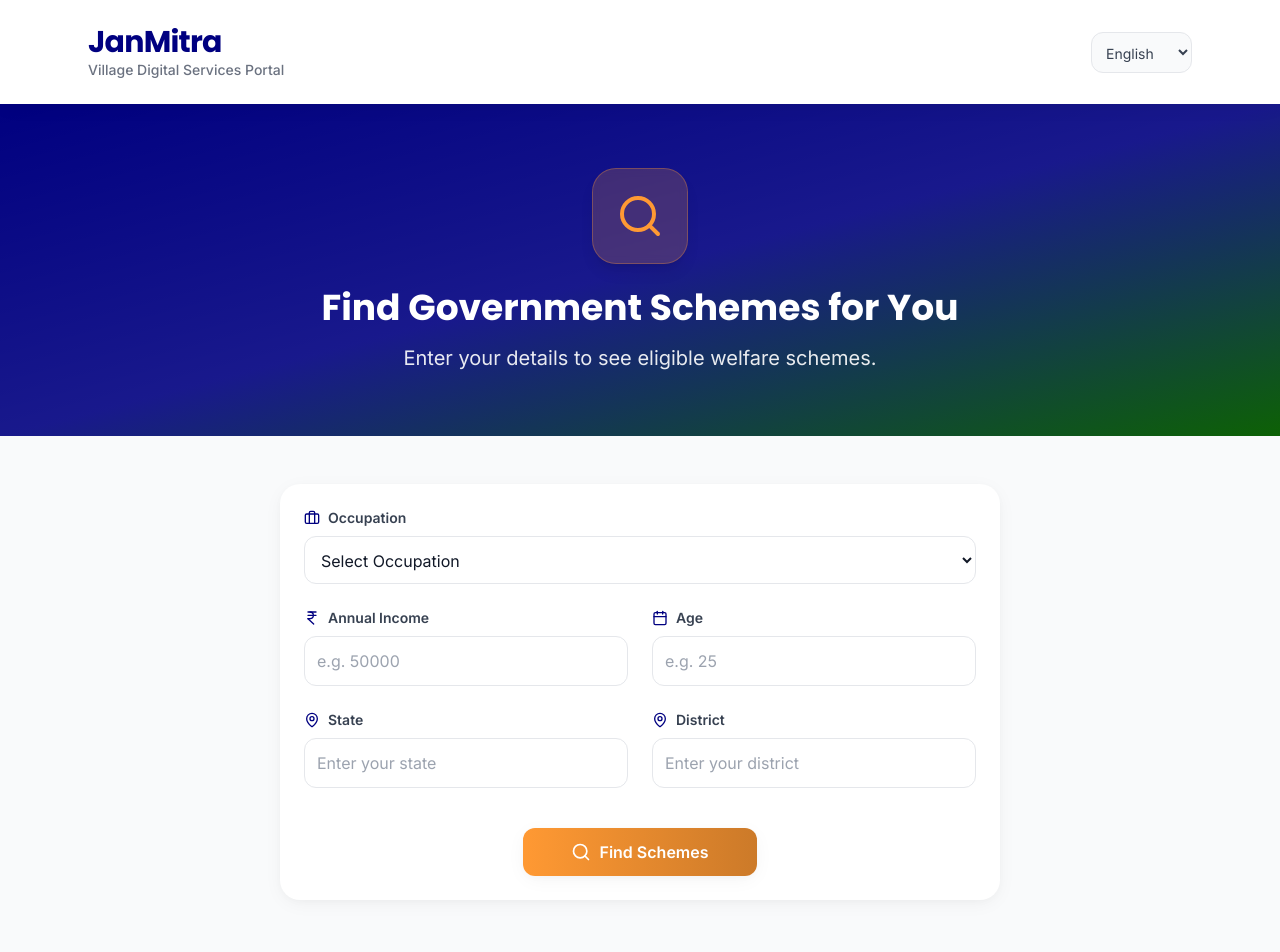
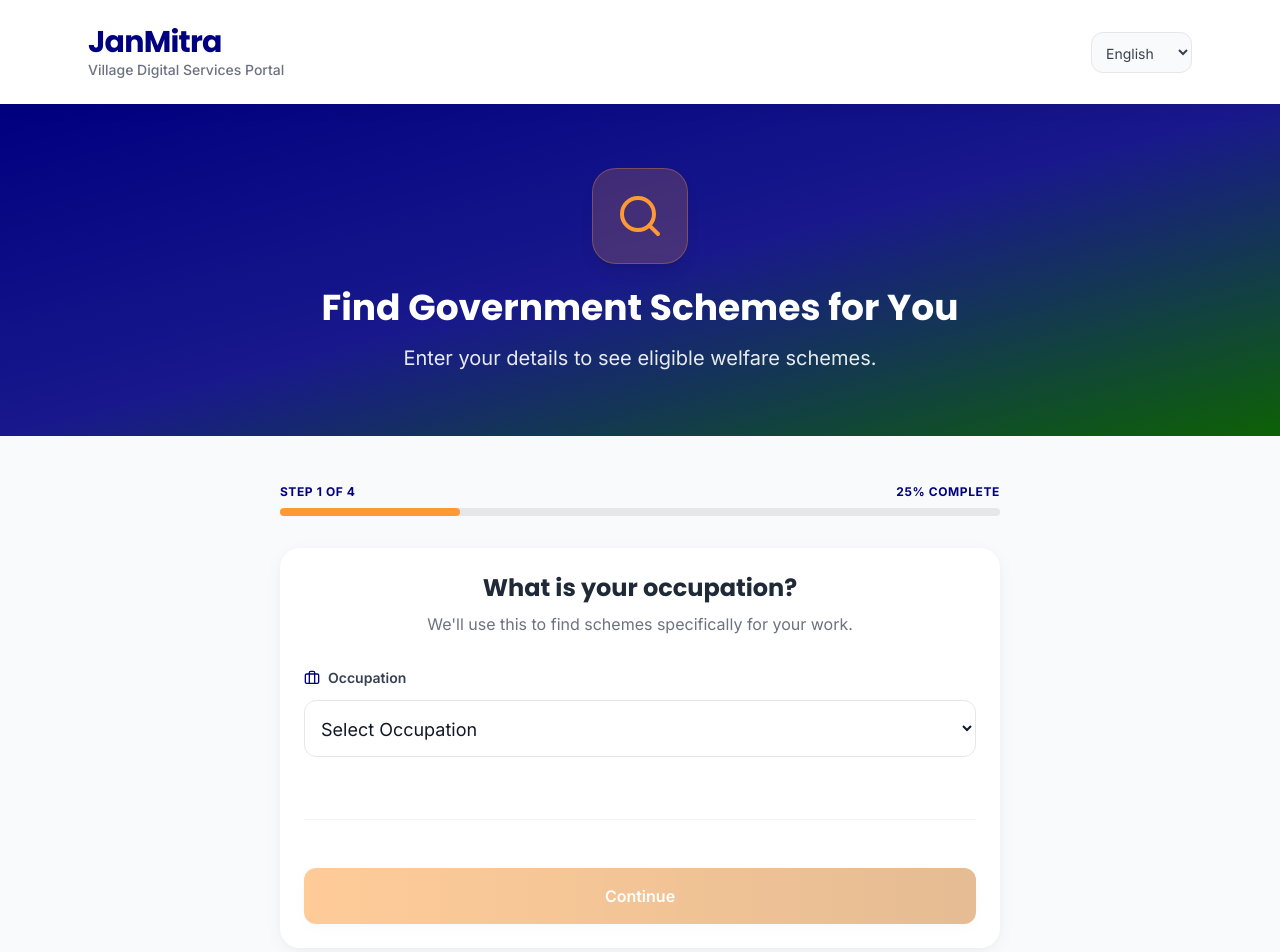
Before and after one commit to yellowgram1543/jamitra-portal, a React (Vite) app in the folder janmitra-portal/: page /schemes in a window 1280 px wide. Shown: the top 952 px of the page. Built offline with nearby package versions, Linux system fonts and the light colour scheme.

Commit message:
transformed the Scheme Recommender into an interactive page

```diff
--- a/janmitra-portal/src/pages/SchemeRecommender.jsx
+++ b/janmitra-portal/src/pages/SchemeRecommender.jsx
@@ -28,6 +28,9 @@ function SchemeRecommender() {
     district: ""
   });
 
+  const [step, setStep] = useState(1);
+  const totalSteps = 4;
+
   const [showResults, setShowResults] = useState(false);
   const [schemes, setSchemes] = useState([]);
   const [loading, setLoading] = useState(false);
@@ -40,8 +43,25 @@ function SchemeRecommender() {
     });
   };
 
+  const nextStep = () => {
+    if (step < totalSteps) setStep(step + 1);
+  };
+
+  const prevStep = () => {
+    if (step > 1) setStep(step - 1);
+  };
+
+  const isStepValid = () => {
+    switch (step) {
+      case 1: return formData.occupation !== "";
+      case 2: return formData.income !== "" && formData.age !== "";
+      case 3: return formData.state !== "" && formData.district !== "";
+      default: return true;
+    }
+  };
+
   const handleSubmit = async (e) => {
-    e.preventDefault();
+    if (e) e.preventDefault();
     setLoading(true);
     setError(null);
     setShowResults(false);
@@ -89,13 +109,35 @@ function SchemeRecommender() {
         </p>
       </section>
 
+      {/* Progress Bar */}
+      {!showResults && (
+        <div className="max-w-3xl mx-auto pt-12 px-6">
+          <div className="flex justify-between mb-2">
+            <span className="text-xs font-bold text-brand-navy uppercase tracking-wider">Step {step} of {totalSteps}</span>
+            <span className="text-xs font-bold text-brand-navy uppercase tracking-wider">{Math.round((step / totalSteps) * 100)}% Complete</span>
+          </div>
+          <div className="w-full bg-gray-200 rounded-full h-2">
+            <div
+              className="bg-brand-saffron h-2 rounded-full transition-all duration-500 ease-out"
+              style={{ width: `${(step / totalSteps) * 100}%` }}
+            ></div>
+          </div>
+        </div>
+      )}
+
       {/* Form Section */}
-      <main className="max-w-3xl mx-auto py-12 px-6">
-        <div className="card-elevated">
-          <form onSubmit={handleSubmit} className="space-y-6">
-            <div className="grid grid-cols-1 md:grid-cols-2 gap-6">
-              <div className="md:col-span-2">
-                <label className="flex items-center gap-2 text-sm font-semibold text-gray-700 mb-2">
+      <main className="max-w-3xl mx-auto py-8 px-6">
+        {!showResults && (
+          <div className="card-elevated min-h-[400px] flex flex-col justify-between">
+            <div className="fade-in">
+              {step === 1 && (
+                <div className="space-y-6">
+                  <div className="text-center mb-8">
+                    <h3 className="text-2xl font-bold text-gray-800 mb-2">What is your occupation?</h3>
+                    <p className="text-gray-500">We'll use this to find schemes specifically for your work.</p>
+                  </div>
+                  <div>
+                    <label className="flex items-center gap-2 text-sm font-semibold text-gray-700 mb-3">
                       <Briefcase size={16} className="text-brand-navy" />
                       {t.occupation}
                     </label>
@@ -103,7 +145,7 @@ function SchemeRecommender() {
                       name="occupation"
                       required
                       onChange={handleChange}
-                  className="input-field"
+                      className="input-field text-lg py-4"
                       value={formData.occupation}
                     >
                       <option value="">{t.selectOccupation}</option>
@@ -113,7 +155,16 @@ function SchemeRecommender() {
                       <option value="small-business-owner">{t.smallBusiness}</option>
                     </select>
                   </div>
+                </div>
+              )}
 
+              {step === 2 && (
+                <div className="space-y-8">
+                  <div className="text-center mb-8">
+                    <h3 className="text-2xl font-bold text-gray-800 mb-2">Personal Details</h3>
+                    <p className="text-gray-500">Your age and income help us determine eligibility.</p>
+                  </div>
+                  <div className="grid grid-cols-1 md:grid-cols-2 gap-6">
                     <div>
                       <label className="flex items-center gap-2 text-sm font-semibold text-gray-700 mb-2">
                         <IndianRupee size={16} className="text-brand-navy" />
@@ -145,7 +196,17 @@ function SchemeRecommender() {
                         value={formData.age}
                       />
                     </div>
+                  </div>
+                </div>
+              )}
 
+              {step === 3 && (
+                <div className="space-y-8">
+                  <div className="text-center mb-8">
+                    <h3 className="text-2xl font-bold text-gray-800 mb-2">Where are you located?</h3>
+                    <p className="text-gray-500">Some schemes are specific to certain states or districts.</p>
+                  </div>
+                  <div className="grid grid-cols-1 md:grid-cols-2 gap-6">
                     <div>
                       <label className="flex items-center gap-2 text-sm font-semibold text-gray-700 mb-2">
                         <MapPin size={16} className="text-brand-navy" />
@@ -178,16 +239,68 @@ function SchemeRecommender() {
                       />
                     </div>
                   </div>
+                </div>
+              )}
 
-            <div className="pt-4 text-center">
+              {step === 4 && (
+                <div className="space-y-8">
+                  <div className="text-center mb-8">
+                    <h3 className="text-2xl font-bold text-gray-800 mb-2">Review your Information</h3>
+                    <p className="text-gray-500">Check if everything is correct before searching.</p>
+                  </div>
+                  <div className="bg-gray-50 rounded-2xl p-6 space-y-4 border border-gray-100">
+                    <div className="flex justify-between border-b border-gray-200 pb-2">
+                      <span className="text-gray-500 font-medium">Occupation</span>
+                      <span className="font-bold text-brand-navy capitalize">{formData.occupation}</span>
+                    </div>
+                    <div className="flex justify-between border-b border-gray-200 pb-2">
+                      <span className="text-gray-500 font-medium">Annual Income</span>
+                      <span className="font-bold text-brand-navy">₹{formData.income}</span>
+                    </div>
+                    <div className="flex justify-between border-b border-gray-200 pb-2">
+                      <span className="text-gray-500 font-medium">Age</span>
+                      <span className="font-bold text-brand-navy">{formData.age} Years</span>
+                    </div>
+                    <div className="flex justify-between">
+                      <span className="text-gray-500 font-medium">Location</span>
+                      <span className="font-bold text-brand-navy">{formData.district}, {formData.state}</span>
+                    </div>
+                  </div>
+                </div>
+              )}
+            </div>
+
+            <div className="flex gap-4 pt-12 border-t border-gray-100 mt-8">
+              {step > 1 && (
                 <button
-                type="submit"
+                  type="button"
+                  onClick={prevStep}
+                  className="btn-secondary flex-1 py-4"
+                >
+                  Back
+                </button>
+              )}
+
+              {step < totalSteps ? (
+                <button
+                  type="button"
+                  onClick={nextStep}
+                  disabled={!isStepValid()}
+                  className={`btn-primary flex-[2] py-4 ${!isStepValid() ? 'opacity-50 cursor-not-allowed' : ''}`}
+                >
+                  Continue
+                </button>
+              ) : (
+                <button
+                  type="button"
+                  onClick={handleSubmit}
                   disabled={loading}
-                className={`btn-primary w-full md:w-auto px-12 flex items-center justify-center gap-2 mx-auto ${loading ? 'opacity-70 cursor-not-allowed shadow-none' : ''}`}
+                  className={`btn-primary flex-[2] py-4 flex items-center justify-center gap-2 ${loading ? 'opacity-70 cursor-not-allowed' : ''}`}
                 >
                   {loading ? <Loader2 size={20} className="animate-spin" /> : <Search size={20} />}
                   {loading ? "Fetching Schemes..." : t.findSchemesBtn}
                 </button>
+              )}
             </div>
 
             {error && (
@@ -196,8 +309,8 @@ function SchemeRecommender() {
                 <p>{error}</p>
               </div>
             )}
-          </form>
           </div>
+        )}
       </main>
 
       {/* Results */}
```
Lines whose indentation alone changed are shown as unchanged.
